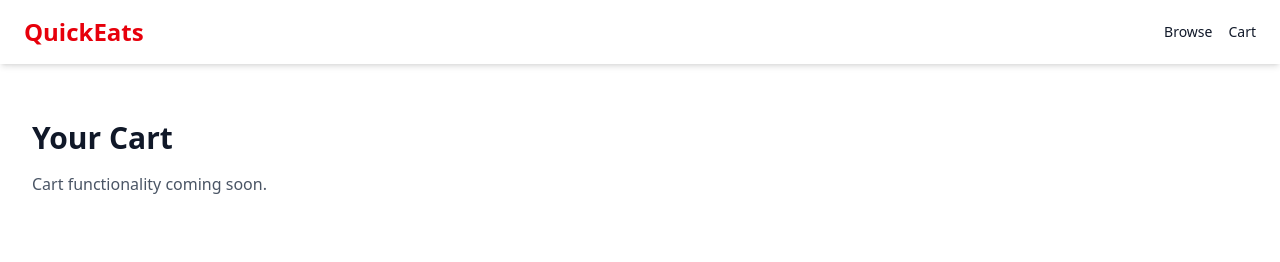
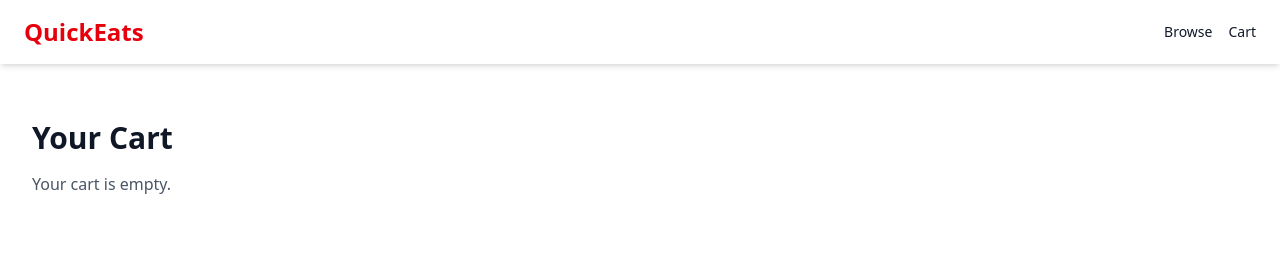
Before and after one commit to ferozem/quick-eats-react, a React (Vite) app: page /cart in a window 1280 px wide. Shown: the top 262 px of the page. Built offline with nearby package versions, Linux system fonts and the light colour scheme.

Commit message:
Add global cart context

```diff
--- a/src/components/Navbar.jsx
+++ b/src/components/Navbar.jsx
@@ -1,6 +1,9 @@
 import { Link } from 'react-router-dom';
+import { useCart } from '../context/CartContext';
 
 const Navbar = () => {
+  const { totalItems } = useCart();
+
   return (
     <nav className="flex justify-between items-center py-4 px-6 shadow-md bg-white dark:bg-gray-900">
       <Link to="/" className="text-2xl font-bold text-red-600">
@@ -11,7 +14,7 @@ const Navbar = () => {
           Browse
         </Link>
         <Link to="/cart" className="text-sm font-medium hover:text-red-500">
-          Cart
+          Cart{totalItems > 0 ? ` (${totalItems})` : ''}
         </Link>
       </div>
     </nav>
--- /dev/null
+++ b/src/context/CartContext.jsx
@@ -0,0 +1,57 @@
+import { createContext, useContext, useReducer, useMemo } from 'react';
+
+const CartContext = createContext();
+
+const cartReducer = (state, action) => {
+  switch (action.type) {
+    case 'ADD_ITEM': {
+      const item = action.item;
+      const existing = state.find((i) => i.id === item.id);
+      if (existing) {
+        return state.map((i) =>
+          i.id === item.id ? { ...i, quantity: i.quantity + (item.quantity || 1) } : i
+        );
+      }
+      return [...state, { ...item, quantity: item.quantity || 1 }];
+    }
+    case 'REMOVE_ITEM':
+      return state.filter((i) => i.id !== action.id);
+    case 'UPDATE_QUANTITY':
+      return state.map((i) =>
+        i.id === action.id ? { ...i, quantity: action.quantity } : i
+      );
+    case 'CLEAR_CART':
+      return [];
+    default:
+      return state;
+  }
+};
+
+export const CartProvider = ({ children }) => {
+  const [cart, dispatch] = useReducer(cartReducer, []);
+
+  const addItem = (item) => dispatch({ type: 'ADD_ITEM', item });
+  const removeItem = (id) => dispatch({ type: 'REMOVE_ITEM', id });
+  const updateItemQuantity = (id, quantity) =>
+    dispatch({ type: 'UPDATE_QUANTITY', id, quantity });
+  const clearCart = () => dispatch({ type: 'CLEAR_CART' });
+
+  const totalItems = useMemo(
+    () => cart.reduce((sum, item) => sum + item.quantity, 0),
+    [cart]
+  );
+  const totalPrice = useMemo(
+    () => cart.reduce((sum, item) => sum + item.price * item.quantity, 0),
+    [cart]
+  );
+
+  return (
+    <CartContext.Provider
+      value={{ cart, addItem, removeItem, updateItemQuantity, clearCart, totalItems, totalPrice }}
+    >
+      {children}
+    </CartContext.Provider>
+  );
+};
+
+export const useCart = () => useContext(CartContext);
--- a/src/main.jsx
+++ b/src/main.jsx
@@ -4,12 +4,15 @@ import { BrowserRouter } from 'react-router-dom';
 import App from './App.jsx';
 import './index.css';
 import { AppProvider } from './context/AppContext';
+import { CartProvider } from './context/CartContext';
 
 ReactDOM.createRoot(document.getElementById('root')).render(
   <React.StrictMode>
     <BrowserRouter>
       <AppProvider>
-        <App />
+        <CartProvider>
+          <App />
+        </CartProvider>
       </AppProvider>
     </BrowserRouter>
   </React.StrictMode>
--- a/src/pages/Cart.jsx
+++ b/src/pages/Cart.jsx
@@ -1,10 +1,49 @@
 import React from 'react';
+import { useCart } from '../context/CartContext';
 
 const Cart = () => {
+  const { cart, totalItems, totalPrice, updateItemQuantity, removeItem } = useCart();
+
   return (
     <div className="min-h-screen px-4 py-8">
       <h1 className="text-3xl font-bold mb-4">Your Cart</h1>
-      <p className="text-gray-600">Cart functionality coming soon.</p>
+      {cart.length === 0 ? (
+        <p className="text-gray-600">Your cart is empty.</p>
+      ) : (
+        <div className="space-y-4">
+          {cart.map((item) => (
+            <div
+              key={item.id}
+              className="flex justify-between items-center border p-2 rounded"
+            >
+              <div>
+                <p className="font-medium">{item.name}</p>
+                <p className="text-sm text-gray-500">₹{item.price}</p>
+              </div>
+              <div className="flex items-center gap-2">
+                <input
+                  type="number"
+                  min="1"
+                  value={item.quantity}
+                  onChange={(e) =>
+                    updateItemQuantity(item.id, parseInt(e.target.value, 10))
+                  }
+                  className="w-16 border rounded p-1"
+                />
+                <button
+                  onClick={() => removeItem(item.id)}
+                  className="text-red-600"
+                >
+                  Remove
+                </button>
+              </div>
+            </div>
+          ))}
+          <div className="font-bold text-lg">
+            Total ({totalItems} items): ₹{totalPrice}
+          </div>
+        </div>
+      )}
     </div>
   );
 };
--- a/src/pages/Restaurant.jsx
+++ b/src/pages/Restaurant.jsx
@@ -1,5 +1,6 @@
 import { useParams } from 'react-router-dom';
 import { useState } from "react";
+import { useCart } from '../context/CartContext';
 import { motion } from "framer-motion";
 
 const restaurantData = {
@@ -72,7 +73,7 @@ const Restaurant = () => {
   const { id } = useParams();
   const restaurant = restaurantData[id];
   const [selectedCategory, setSelectedCategory] = useState("Starters");
-  const [cart, setCart] = useState([]);
+  const { cart, addItem, totalPrice } = useCart();
 
   if (!restaurant) return <div className="p-6">Restaurant not found.</div>;
 
@@ -134,7 +135,13 @@ const Restaurant = () => {
               <h4 className="font-semibold text-gray-800">{dish.name}</h4>
               <p className="text-sm text-gray-500">₹ {dish.price}</p>
               <button
-                onClick={() => setCart([...cart, dish])}
+                onClick={() =>
+                  addItem({
+                    id: `${id}-${dish.name}`,
+                    name: dish.name,
+                    price: dish.price,
+                  })
+                }
                 className="mt-2 text-sm px-3 py-1 bg-green-600 text-white rounded hover:bg-green-700"
               >
                 Add to Cart
@@ -172,13 +179,11 @@ const Restaurant = () => {
             <ul className="text-sm text-gray-700 space-y-1">
               {cart.map((item, i) => (
                 <li key={i}>
-                  {item.name} - ₹{item.price}
+                  {item.name} - ₹{item.price} x {item.quantity}
                 </li>
               ))}
             </ul>
-            <p className="mt-2 font-bold">
-              Total: ₹{cart.reduce((sum, item) => sum + item.price, 0)}
-            </p>
+            <p className="mt-2 font-bold">Total: ₹{totalPrice}</p>
           </motion.div>
         )}
       </div>
```
